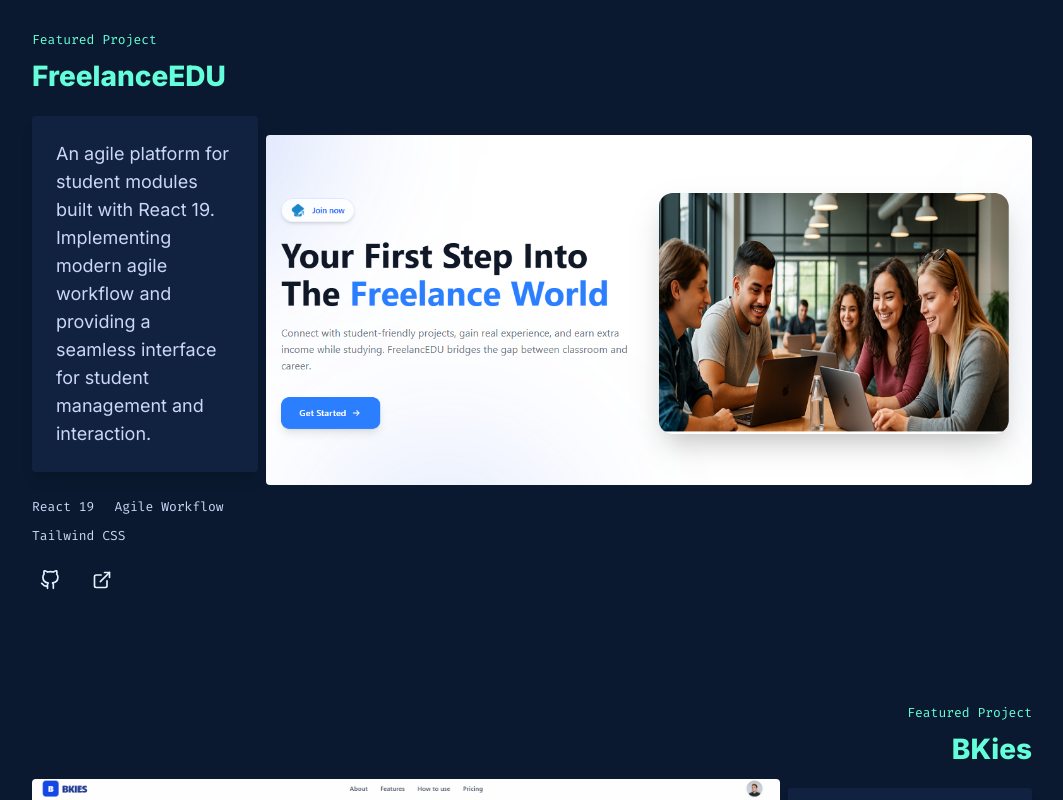
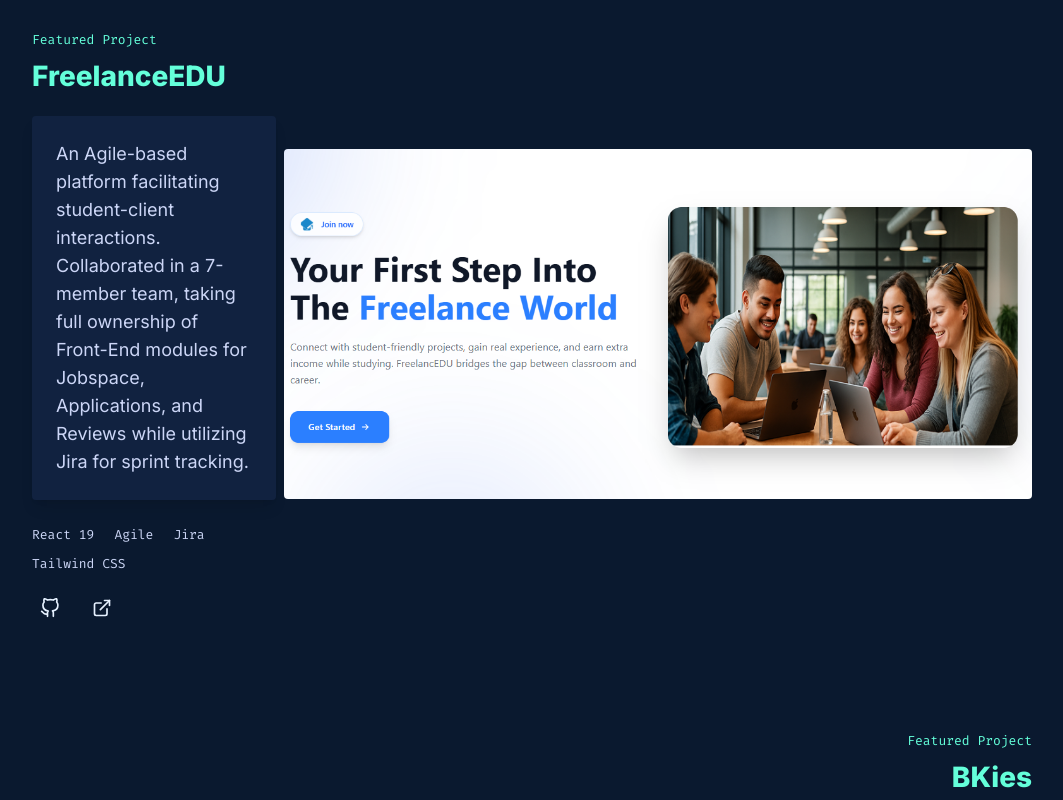
Before and after one commit to hoonz565/hoonz565.github.io, a React (Vite) app: page / in a window 1280 px wide. Shown: the part 2360-3160 px from the top of the page, without its empty margins (108-1171 px from the left). Built offline with nearby package versions, Linux system fonts and the light colour scheme.

Commit message:
feat: update projects

```diff
--- a/src/components/sections/Projects.jsx
+++ b/src/components/sections/Projects.jsx
@@ -23,8 +23,8 @@ const Projects = () => {
   const featuredProjects = [
     {
       title: 'FreelanceEDU',
-      description: 'An agile platform for student modules built with React 19. Implementing modern agile workflow and providing a seamless interface for student management and interaction.',
-      tech: ['React 19', 'Agile Workflow', 'Tailwind CSS'],
+      description: 'An Agile-based platform facilitating student-client interactions. Collaborated in a 7-member team, taking full ownership of Front-End modules for Jobspace, Applications, and Reviews while utilizing Jira for sprint tracking.',
+      tech: ['React 19', 'Agile', 'Jira', 'Tailwind CSS'],
       github: 'https://github.com/Khoavan1406-hub/FreelanceEDU.git',
       external: 'https://github.com/Khoavan1406-hub/FreelanceEDU.git',
       image: freelanceEDUImg
@@ -103,7 +103,7 @@ const Projects = () => {
               </div>
 
               {/* Project Image */}
-              <div className={`absolute inset-0 opacity-20 md:opacity-100 md:relative w-full h-full md:h-[350px] col-span-12 md:row-start-1 ${i % 2 === 0 ? 'md:col-span-18 md:col-start-4' : 'md:col-span-9 md:col-start-1'} z-10 transition-all group`}>
+              <div className={`absolute inset-0 opacity-20 md:opacity-100 md:relative w-full h-full md:h-[350px] col-span-12 md:row-start-1 ${i % 2 === 0 ? 'md:col-span-9 md:col-start-4' : 'md:col-span-9 md:col-start-1'} z-10 transition-all group`}>
                 <a href={project.external} target="_blank" rel="noopener noreferrer" className="block w-full h-full rounded relative overflow-hidden group">
                   <img
                     src={project.image}
```
